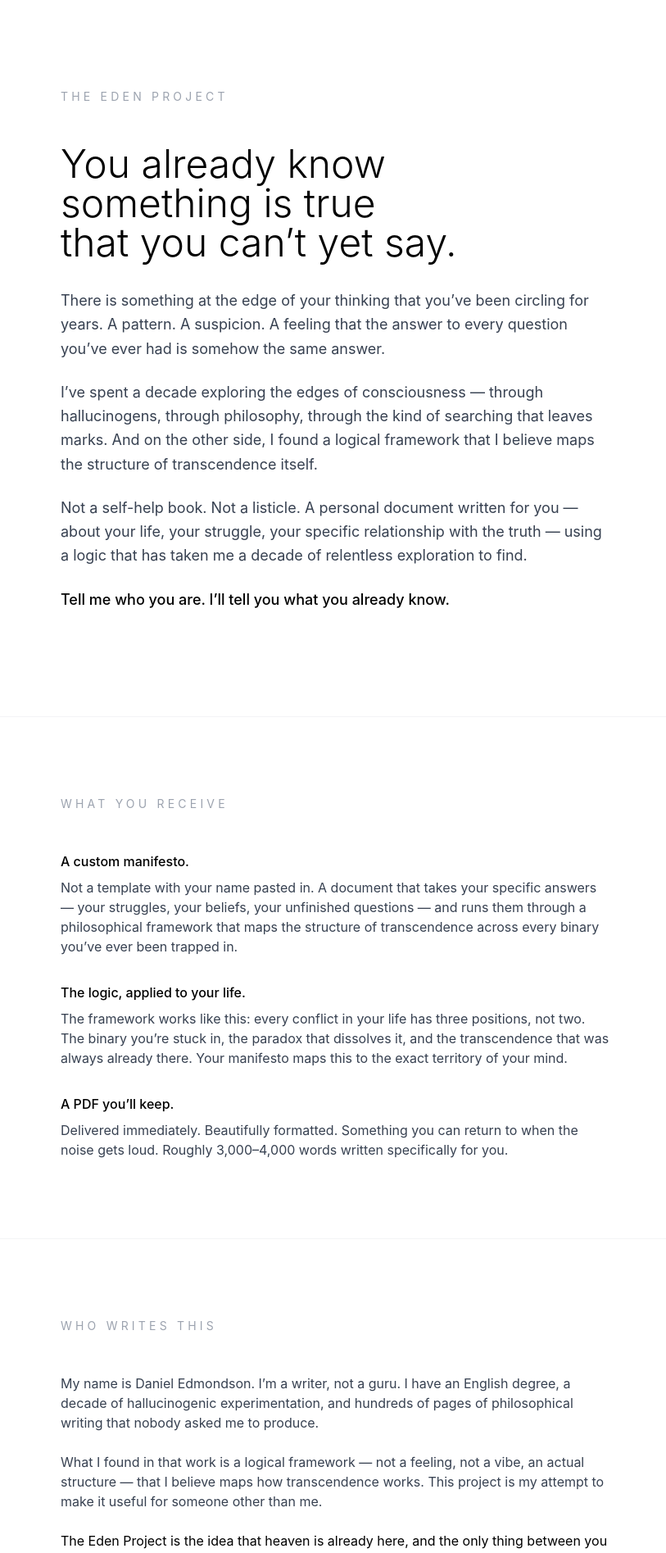
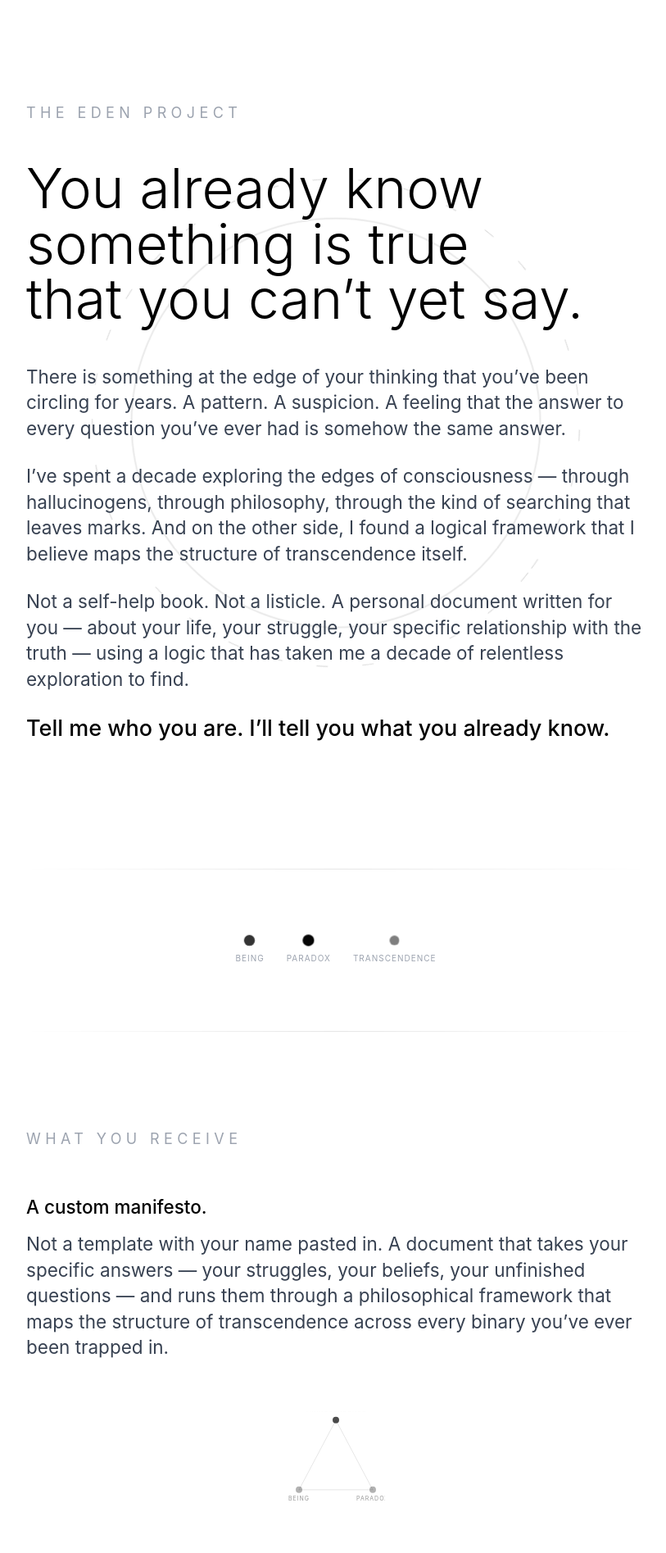
Before and after one commit to Daniel-Edmondson/eden-manifesto, a Next.js app: page / in a window 1280 px wide. Shown: the part 20-1915 px from the top of the page at 82% size, without its empty margins (230-1043 px from the left). Built offline with nearby package versions, Linux system fonts and the light colour scheme.

Commit message:
Add graphics and increase font sizes

```diff
--- a/app/globals.css
+++ b/app/globals.css
@@ -6,6 +6,13 @@
 
 html {
   scroll-behavior: smooth;
+  font-size: 18px;
+}
+
+@media (max-width: 640px) {
+  html {
+    font-size: 17px;
+  }
 }
 
 body {
@@ -18,8 +25,9 @@ body {
   color: #fff;
 }
 
+/* Fade in animations */
 @keyframes fadeIn {
-  from { opacity: 0; transform: translateY(8px); }
+  from { opacity: 0; transform: translateY(12px); }
   to { opacity: 1; transform: translateY(0); }
 }
 
@@ -42,6 +50,7 @@ body {
   opacity: 0;
 }
 
+/* Slow pulse */
 @keyframes pulse-slow {
   0%, 100% { opacity: 1; }
   50% { opacity: 0.6; }
@@ -51,6 +60,84 @@ body {
   animation: pulse-slow 3s ease-in-out infinite;
 }
 
+/* O symbol — slow breathing rotation */
+@keyframes breathe {
+  0% { transform: scale(1); opacity: 0.08; }
+  50% { transform: scale(1.05); opacity: 0.12; }
+  100% { transform: scale(1); opacity: 0.08; }
+}
+
+.animate-breathe {
+  animation: breathe 8s ease-in-out infinite;
+}
+
+/* Slow spin */
+@keyframes spin-slow {
+  from { transform: rotate(0deg); }
+  to { transform: rotate(360deg); }
+}
+
+.animate-spin-slow {
+  animation: spin-slow 60s linear infinite;
+}
+
+/* Draw circle stroke */
+@keyframes drawCircle {
+  from { stroke-dashoffset: 440; }
+  to { stroke-dashoffset: 0; }
+}
+
+.animate-draw-circle {
+  stroke-dasharray: 440;
+  stroke-dashoffset: 440;
+  animation: drawCircle 3s ease-out forwards;
+}
+
+/* Triad pulse */
+@keyframes triadPulse1 {
+  0%, 100% { opacity: 0.3; transform: scale(1); }
+  33% { opacity: 1; transform: scale(1.3); }
+}
+
+@keyframes triadPulse2 {
+  0%, 100% { opacity: 0.3; transform: scale(1); }
+  66% { opacity: 1; transform: scale(1.3); }
+}
+
+@keyframes triadPulse3 {
+  0%, 33% { opacity: 0.3; transform: scale(1); }
+  100% { opacity: 1; transform: scale(1.3); }
+}
+
+.triad-dot-1 {
+  animation: triadPulse1 4s ease-in-out infinite;
+}
+
+.triad-dot-2 {
+  animation: triadPulse2 4s ease-in-out infinite;
+}
+
+.triad-dot-3 {
+  animation: triadPulse3 4s ease-in-out infinite;
+}
+
+/* Gradient line divider */
+.gradient-divider {
+  height: 1px;
+  background: linear-gradient(90deg, transparent, #000 50%, transparent);
+  opacity: 0.1;
+}
+
+/* Float animation */
+@keyframes float {
+  0%, 100% { transform: translateY(0); }
+  50% { transform: translateY(-6px); }
+}
+
+.animate-float {
+  animation: float 6s ease-in-out infinite;
+}
+
 textarea:focus, input:focus {
   outline: none;
   border-color: #000;
--- a/app/page.js
+++ b/app/page.js
@@ -1,6 +1,62 @@
 'use client';
 
 import { useState } from 'react';
+
+// The O Symbol — central to the Eden Project philosophy
+function OSymbol({ className = '' }) {
+  return (
+    <div className={`relative ${className}`}>
+      <svg viewBox="0 0 200 200" className="w-full h-full animate-breathe">
+        <circle
+          cx="100" cy="100" r="70"
+          fill="none"
+          stroke="black"
+          strokeWidth="0.5"
+          className="animate-draw-circle"
+        />
+      </svg>
+      <svg viewBox="0 0 200 200" className="w-full h-full absolute inset-0 animate-spin-slow">
+        <circle
+          cx="100" cy="100" r="85"
+          fill="none"
+          stroke="black"
+          strokeWidth="0.3"
+          strokeDasharray="4 12"
+          opacity="0.15"
+        />
+      </svg>
+    </div>
+  );
+}
+
+// Three dots representing Being / Paradox / Transcendence
+function TriadDots({ className = '' }) {
+  return (
+    <div className={`flex items-center justify-center gap-6 ${className}`}>
+      <div className="flex flex-col items-center gap-2">
+        <div className="w-2.5 h-2.5 rounded-full bg-black triad-dot-1" />
+        <span className="text-[10px] tracking-widest uppercase text-gray-400">Being</span>
+      </div>
+      <div className="flex flex-col items-center gap-2">
+        <div className="w-2.5 h-2.5 rounded-full bg-black triad-dot-2" />
+        <span className="text-[10px] tracking-widest uppercase text-gray-400">Paradox</span>
+      </div>
+      <div className="flex flex-col items-center gap-2">
+        <div className="w-2.5 h-2.5 rounded-full bg-black triad-dot-3" />
+        <span className="text-[10px] tracking-widest uppercase text-gray-400">Transcendence</span>
+      </div>
+    </div>
+  );
+}
+
+// Decorative section divider
+function SectionDivider() {
+  return (
+    <div className="flex items-center justify-center py-2">
+      <div className="gradient-divider w-full max-w-2xl" />
+    </div>
+  );
+}
 
 export default function Home() {
   const [selectedAmount, setSelectedAmount] = useState(2000);
@@ -28,21 +84,26 @@ export default function Home() {
   };
 
   return (
-    <main className="min-h-screen flex flex-col">
+    <main className="min-h-screen flex flex-col overflow-hidden">
       {/* Hero */}
-      <section className="flex-1 flex items-center justify-center px-6 py-24 md:py-32">
-        <div className="max-w-2xl">
-          <p className="text-sm tracking-[0.3em] uppercase text-gray-400 mb-12 animate-fade-in">
+      <section className="relative flex-1 flex items-center justify-center px-6 py-20 md:py-32">
+        {/* Background O symbol */}
+        <div className="absolute top-1/2 left-1/2 -translate-x-1/2 -translate-y-1/2 w-[500px] h-[500px] md:w-[700px] md:h-[700px] pointer-events-none">
+          <OSymbol />
+        </div>
+
+        <div className="max-w-2xl relative z-10">
+          <p className="text-sm md:text-base tracking-[0.3em] uppercase text-gray-400 mb-10 animate-fade-in">
             The Eden Project
           </p>
 
-          <h1 className="text-3xl md:text-5xl font-light leading-tight mb-8 animate-fade-in-delay-1">
+          <h1 className="text-4xl md:text-6xl font-light leading-tight mb-10 animate-fade-in-delay-1">
             You already know<br />
             something is true<br />
             that you can&rsquo;t yet say.
           </h1>
 
-          <div className="space-y-6 text-lg text-gray-700 leading-relaxed animate-fade-in-delay-2">
+          <div className="space-y-6 text-xl md:text-xl text-gray-700 leading-relaxed animate-fade-in-delay-2">
             <p>
               There is something at the edge of your thinking that you&rsquo;ve
               been circling for years. A pattern. A suspicion. A feeling that
@@ -65,24 +126,33 @@ export default function Home() {
               that has taken me a decade of relentless exploration to find.
             </p>
 
-            <p className="text-black font-medium">
+            <p className="text-black text-2xl md:text-2xl font-medium">
               Tell me who you are. I&rsquo;ll tell you what you already know.
             </p>
           </div>
         </div>
       </section>
 
+      <SectionDivider />
+
+      {/* Triad Visual */}
+      <section className="px-6 py-16">
+        <TriadDots className="animate-fade-in" />
+      </section>
+
+      <SectionDivider />
+
       {/* What You Get */}
-      <section className="border-t border-gray-100 px-6 py-24">
+      <section className="px-6 py-20 md:py-24">
         <div className="max-w-2xl mx-auto">
-          <h2 className="text-sm tracking-[0.3em] uppercase text-gray-400 mb-12">
+          <h2 className="text-sm md:text-base tracking-[0.3em] uppercase text-gray-400 mb-12">
             What you receive
           </h2>
 
-          <div className="space-y-8 text-gray-700">
+          <div className="space-y-10 text-gray-700">
             <div>
-              <p className="text-black font-medium mb-2">A custom manifesto.</p>
-              <p>
+              <p className="text-black text-lg md:text-xl font-medium mb-3">A custom manifesto.</p>
+              <p className="text-lg md:text-xl leading-relaxed">
                 Not a template with your name pasted in. A document that takes
                 your specific answers &mdash; your struggles, your beliefs,
                 your unfinished questions &mdash; and runs them through a
@@ -91,9 +161,24 @@ export default function Home() {
               </p>
             </div>
 
+            {/* Mini triad diagram */}
+            <div className="flex justify-center py-4">
+              <svg width="120" height="110" viewBox="0 0 120 110" className="animate-float">
+                <line x1="60" y1="10" x2="15" y2="95" stroke="black" strokeWidth="0.5" opacity="0.2" />
+                <line x1="60" y1="10" x2="105" y2="95" stroke="black" strokeWidth="0.5" opacity="0.2" />
+                <line x1="15" y1="95" x2="105" y2="95" stroke="black" strokeWidth="0.5" opacity="0.2" />
+                <circle cx="60" cy="10" r="4" fill="black" opacity="0.7" />
+                <circle cx="15" cy="95" r="4" fill="black" opacity="0.3" />
+                <circle cx="105" cy="95" r="4" fill="black" opacity="0.3" />
+                <text x="60" y="0" textAnchor="middle" fontSize="7" fill="#999" fontFamily="Inter, sans-serif" letterSpacing="1">TRANSCENDENCE</text>
+                <text x="15" y="108" textAnchor="middle" fontSize="7" fill="#999" fontFamily="Inter, sans-serif" letterSpacing="1">BEING</text>
+                <text x="105" y="108" textAnchor="middle" fontSize="7" fill="#999" fontFamily="Inter, sans-serif" letterSpacing="1">PARADOX</text>
+              </svg>
+            </div>
+
             <div>
-              <p className="text-black font-medium mb-2">The logic, applied to your life.</p>
-              <p>
+              <p className="text-black text-lg md:text-xl font-medium mb-3">The logic, applied to your life.</p>
+              <p className="text-lg md:text-xl leading-relaxed">
                 The framework works like this: every conflict in your life
                 has three positions, not two. The binary you&rsquo;re stuck in,
                 the paradox that dissolves it, and the transcendence that was
@@ -103,8 +188,8 @@ export default function Home() {
             </div>
 
             <div>
-              <p className="text-black font-medium mb-2">A PDF you&rsquo;ll keep.</p>
-              <p>
+              <p className="text-black text-lg md:text-xl font-medium mb-3">A PDF you&rsquo;ll keep.</p>
+              <p className="text-lg md:text-xl leading-relaxed">
                 Delivered immediately. Beautifully formatted. Something you
                 can return to when the noise gets loud. Roughly 3,000&ndash;4,000
                 words written specifically for you.
@@ -114,14 +199,16 @@ export default function Home() {
         </div>
       </section>
 
+      <SectionDivider />
+
       {/* About */}
-      <section className="border-t border-gray-100 px-6 py-24">
+      <section className="px-6 py-20 md:py-24">
         <div className="max-w-2xl mx-auto">
-          <h2 className="text-sm tracking-[0.3em] uppercase text-gray-400 mb-12">
+          <h2 className="text-sm md:text-base tracking-[0.3em] uppercase text-gray-400 mb-12">
             Who writes this
           </h2>
 
-          <div className="space-y-6 text-gray-700">
+          <div className="space-y-6 text-lg md:text-xl text-gray-700 leading-relaxed">
             <p>
               My name is Daniel Edmondson. I&rsquo;m a writer, not a guru.
               I have an English degree, a decade of hallucinogenic
@@ -136,7 +223,7 @@ export default function Home() {
               it useful for someone other than me.
             </p>
 
-            <p className="text-black">
+            <p className="text-black text-xl md:text-2xl font-medium">
               The Eden Project is the idea that heaven is already here,
               and the only thing between you and it is a logic you
               haven&rsquo;t seen yet.
@@ -145,14 +232,23 @@ export default function Home() {
         </div>
       </section>
 
+      <SectionDivider />
+
+      {/* Small O before pricing */}
+      <div className="flex justify-center py-8">
+        <div className="w-16 h-16">
+          <OSymbol />
+        </div>
+      </div>
+
       {/* Pricing — at the bottom */}
-      <section className="border-t border-gray-100 px-6 py-24">
+      <section className="px-6 py-20 md:py-24">
         <div className="max-w-2xl mx-auto text-center">
-          <p className="text-sm text-gray-500 mb-6">
+          <p className="text-base md:text-lg text-gray-500 mb-8">
             Choose what feels right. Every manifesto gets the same depth.
           </p>
 
-          <div className="flex flex-wrap justify-center gap-3 mb-6">
+          <div className="flex flex-wrap justify-center gap-3 mb-8">
             {[
               { label: '$20', value: 2000 },
               { label: '$50', value: 5000 },
@@ -161,7 +257,7 @@ export default function Home() {
               <button
                 key={value}
                 onClick={() => { setSelectedAmount(value); setCustomAmount(''); }}
-                className={`px-6 py-3 border text-sm transition-all duration-200 ${
+                className={`px-8 py-4 border text-base transition-all duration-200 ${
                   selectedAmount === value && !customAmount
                     ? 'bg-black text-white border-black'
                     : 'bg-white text-black border-gray-300 hover:border-black'
@@ -171,7 +267,7 @@ export default function Home() {
               </button>
             ))}
             <div className="relative">
-              <span className="absolute left-3 top-1/2 -translate-y-1/2 text-sm text-gray-400">$</span>
+              <span className="absolute left-3 top-1/2 -translate-y-1/2 text-base text-gray-400">$</span>
               <input
                 type="number"
                 min="20"
@@ -181,7 +277,7 @@ export default function Home() {
                   setCustomAmount(e.target.value);
                   setSelectedAmount(0);
                 }}
-                className="w-28 pl-7 pr-3 py-3 border border-gray-300 text-sm focus:border-black transition-colors"
+                className="w-28 pl-7 pr-3 py-4 border border-gray-300 text-base focus:border-black transition-colors"
               />
             </div>
           </div>
@@ -189,12 +285,12 @@ export default function Home() {
           <button
             onClick={handleCheckout}
             disabled={loading}
-            className="px-12 py-4 bg-black text-white text-sm tracking-wide hover:bg-gray-900 transition-colors disabled:bg-gray-400 disabled:cursor-not-allowed"
+            className="px-14 py-5 bg-black text-white text-base tracking-wide hover:bg-gray-900 transition-colors disabled:bg-gray-400 disabled:cursor-not-allowed"
           >
             {loading ? 'Redirecting to checkout...' : 'Get Your Manifesto'}
           </button>
 
-          <p className="mt-4 text-xs text-gray-400">
+          <p className="mt-5 text-sm text-gray-400">
             Secure payment via Stripe. You&rsquo;ll answer a questionnaire after checkout.
           </p>
 
@@ -243,7 +339,8 @@ export default function Home() {
       </section>
 
       {/* Footer */}
-      <footer className="border-t border-gray-100 px-6 py-12">
+      <footer className="px-6 py-12">
+        <div className="gradient-divider w-full max-w-2xl mx-auto mb-12" />
         <div className="max-w-2xl mx-auto flex justify-between items-center text-xs text-gray-400">
           <span>The Eden Project &copy; {new Date().getFullYear()}</span>
           <a href="mailto:danieledmondson45@gmail.com" className="hover:text-black transition-colors">
```
